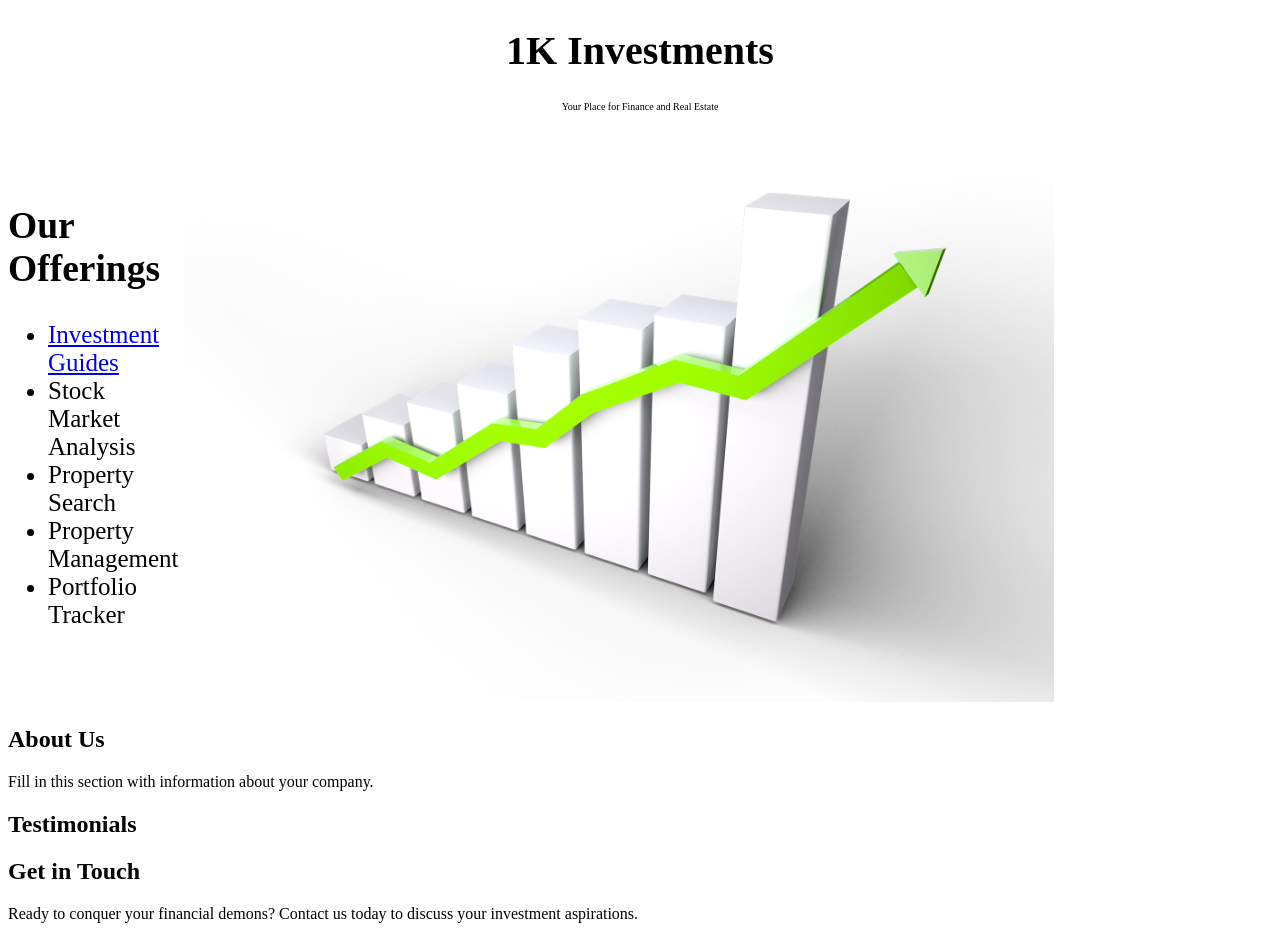
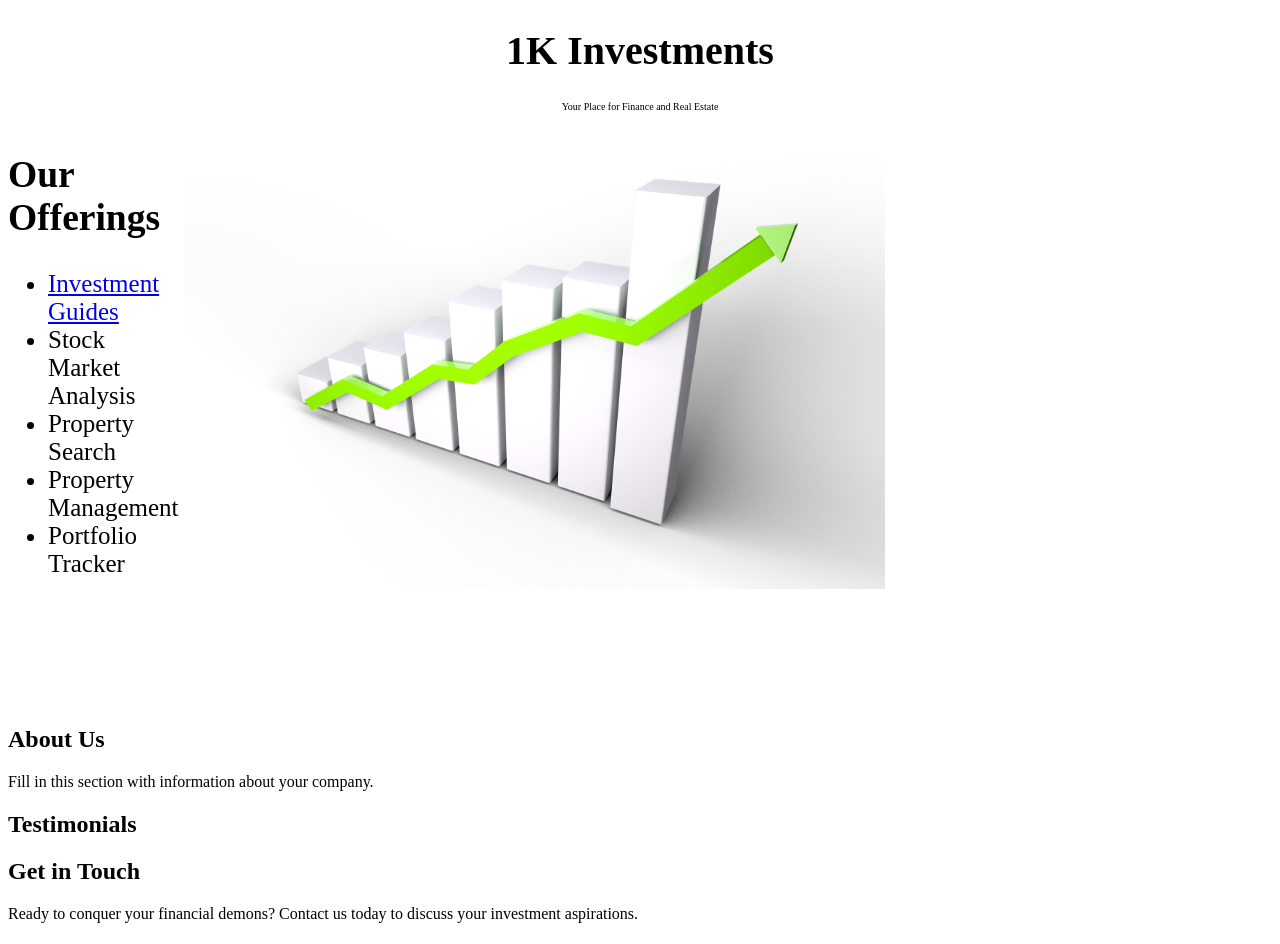
Before and after one commit to Mikal278/1kinvestments, a PHP site: page / in a window 1280 px wide. Shown: the top 944 px of the page. Run offline with PHP 8.4, Linux system fonts and the light colour scheme.

Commit message:
Update main.css

```diff
--- a/main.css
+++ b/main.css
@@ -5,8 +5,8 @@
 
 .container {
  	display: flex;
- 	align-items: center;
- 	justify-content: center;
+ 	/* align-items: center;*/
+ 	/*justify-content: center;*/
 	margin: 0 auto;
 	max-width: 100%;
 	max-height: 100%;
```
